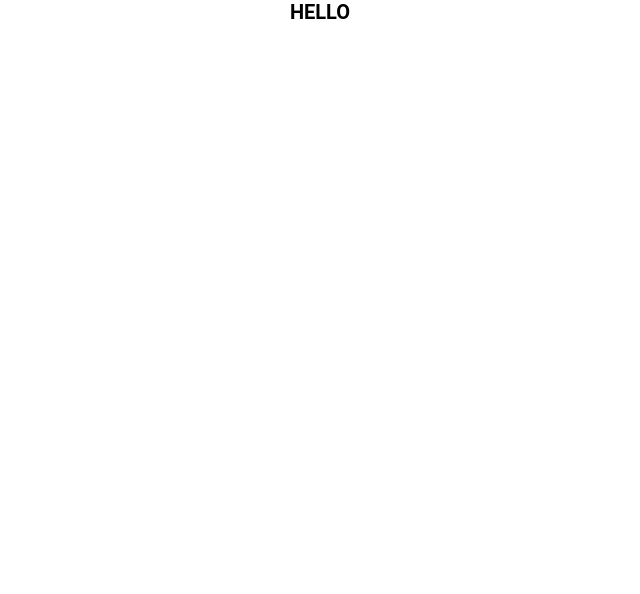
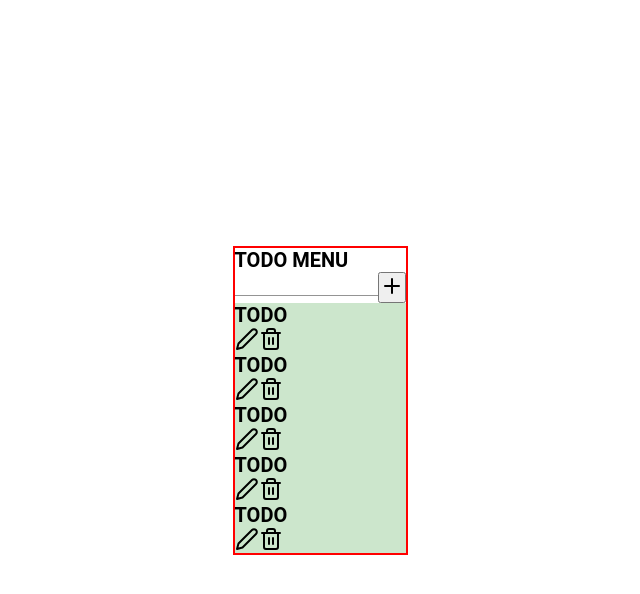
Before and after one commit to markgalang/TDD-training, a React (Create React App) app in the folder TODO-CLIENT/: page / in a window 1280 px wide. Shown: the top 594 px of the page, without its empty margins (320-960 px from the left). Built offline with nearby package versions, Linux system fonts and the light colour scheme.

Commit message:
Add Components

```diff
--- a/TODO-CLIENT/package.json
+++ b/TODO-CLIENT/package.json
@@ -3,12 +3,14 @@
   "version": "0.1.0",
   "private": true,
   "dependencies": {
+    "@material-ui/core": "^4.11.0",
     "@testing-library/jest-dom": "^4.2.4",
     "@testing-library/react": "^9.5.0",
     "@testing-library/user-event": "^7.2.1",
     "node-sass": "^4.14.1",
     "react": "^16.13.1",
     "react-dom": "^16.13.1",
+    "react-feather": "^2.0.8",
     "react-scripts": "3.4.1"
   },
   "scripts": {
--- a/TODO-CLIENT/src/App.js
+++ b/TODO-CLIENT/src/App.js
@@ -1,9 +1,10 @@
 import React from "react";
+import TodoMenu from "./components/TodoMenu";
 
 export default function App() {
   return (
     <div className="App">
-      <h1>HELLO</h1>
+      <TodoMenu />
     </div>
   );
 }
--- /dev/null
+++ b/TODO-CLIENT/src/components/Todo.js
@@ -0,0 +1,14 @@
+import React from "react";
+import { Trash2, Edit2 } from "react-feather";
+
+export default function Todo() {
+  return (
+    <div className="todo">
+      <h1 className="todo__title">TODO</h1>
+      <div className="todo__actions">
+        <Edit2 />
+        <Trash2 />
+      </div>
+    </div>
+  );
+}
--- /dev/null
+++ b/TODO-CLIENT/src/components/TodoMenu.js
@@ -0,0 +1,37 @@
+import React, { useState } from "react";
+import Todo from "./Todo";
+import TextField from "@material-ui/core/TextField";
+import { Plus } from "react-feather";
+
+export default function TodoMenu() {
+  const [newTodo, setNewTodo] = useState("");
+
+  const handleChange = (e) => {
+    setNewTodo(e.target.value);
+  };
+
+  const handleSubmit = (e) => {
+    e.preventDefault();
+    console.log(newTodo);
+    setNewTodo("");
+  };
+  return (
+    <div className="todo-menu debugger">
+      <h1>TODO MENU</h1>
+      <form className="todo-menu__todo-input" onSubmit={handleSubmit}>
+        <TextField name="newTodo" value={newTodo} onChange={handleChange} />
+        <button className="todo-menu__submit-button">
+          <Plus />
+        </button>
+      </form>
+
+      <div className="todo-menu__items">
+        <Todo />
+        <Todo />
+        <Todo />
+        <Todo />
+        <Todo />
+      </div>
+    </div>
+  );
+}
--- a/TODO-CLIENT/src/styles/Base/_base.scss
+++ b/TODO-CLIENT/src/styles/Base/_base.scss
@@ -27,7 +27,14 @@ body {
 }
 
 .App {
-  text-align: center;
   font-family: "Roboto", sans-serif;
   font-weight: 400;
+  display: flex;
+  justify-content: center;
+  align-items: center;
+  height: 100vh;
 }
+
+.debugger {
+  border: 2px solid red;
+}
--- /dev/null
+++ b/TODO-CLIENT/src/styles/components/_todo.scss
@@ -0,0 +1,3 @@
+.todo {
+  background-color: rgba(green, 0.2);
+}
--- /dev/null
+++ b/TODO-CLIENT/src/styles/components/_todoMenu.scss
@@ -0,0 +1,2 @@
+.todo-menu {
+}
--- a/TODO-CLIENT/src/styles/main.scss
+++ b/TODO-CLIENT/src/styles/main.scss
@@ -1 +1,4 @@
-@import "./Base/base";
+@import "./base/base";
+
+@import "./components/todo";
+@import "./components/todoMenu";
```
Also changed, not shown: 1 other file (tests, documents, lock files or other folders).
